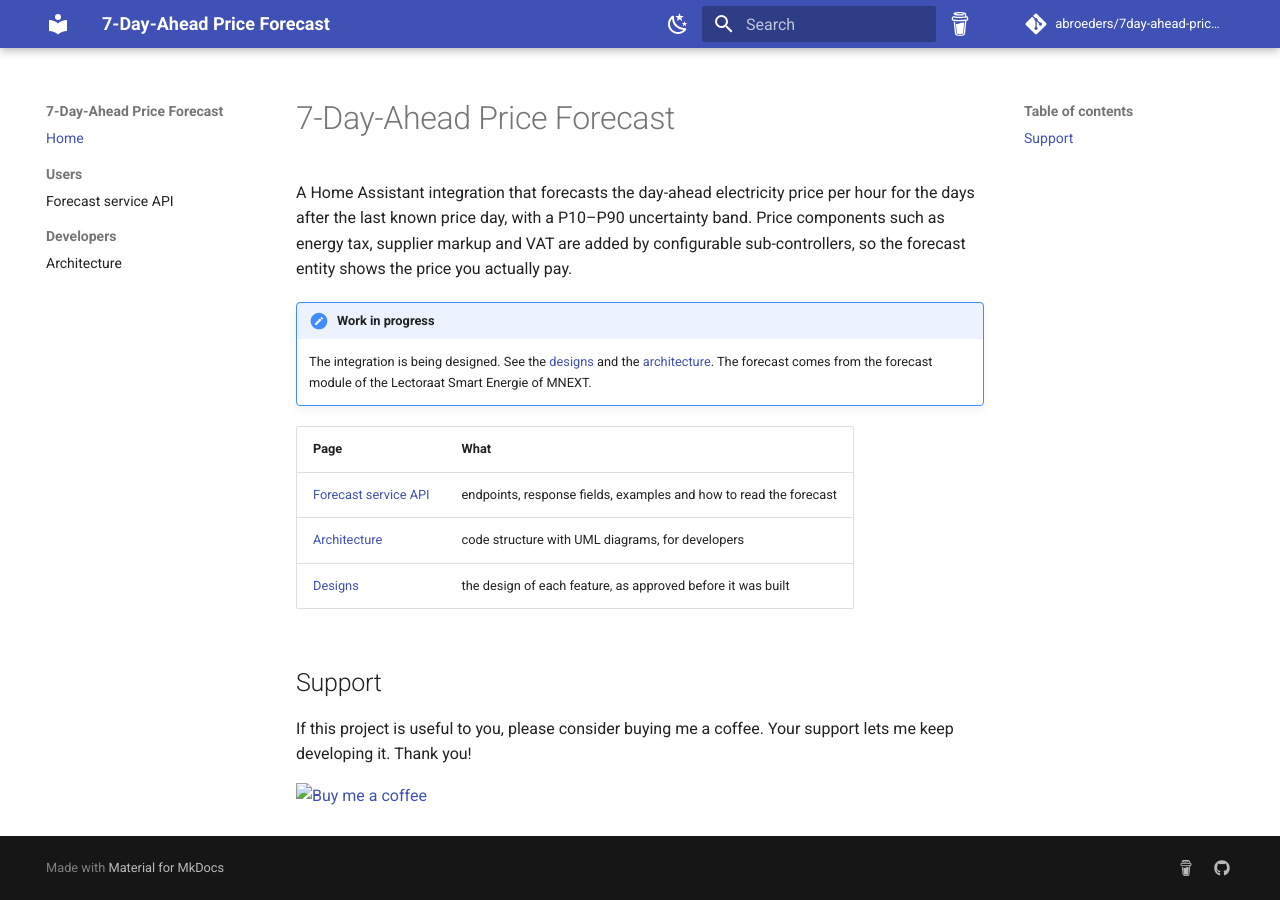
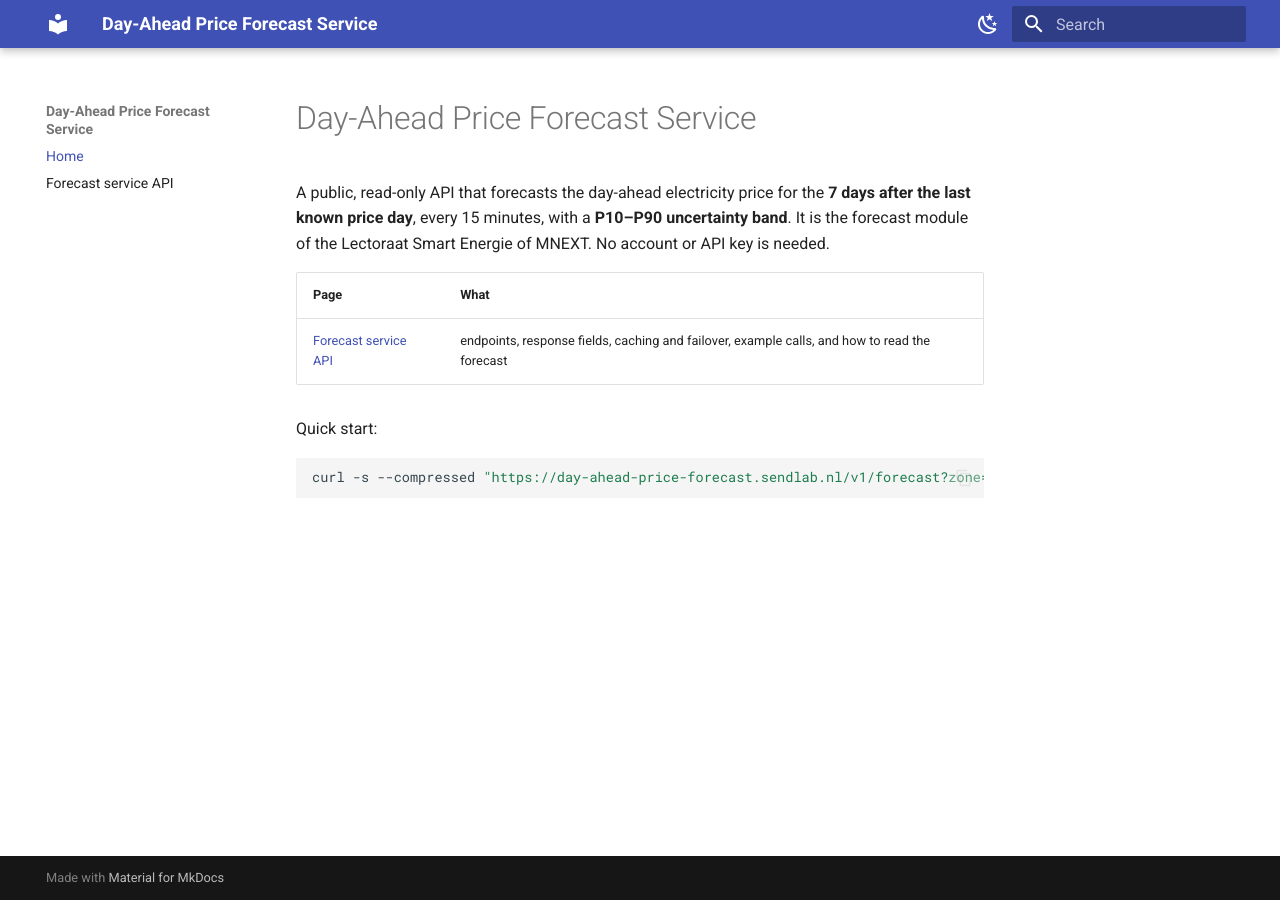
Before and after one commit to abroeders/7day-ahead-price-forecast, an MkDocs documentation site: the page built from docs/README.md, in a window 1280 px wide. Built offline with MkDocs 1.6.1 and Material for MkDocs 9.7.7, drawn with Linux system fonts in a browser that asks for light colours; comment, search, counter and statistics services are not loaded.

Commit message:
docs: make the site about the forecast service only, without support links (#3)

````diff
--- a/docs/README.md
+++ b/docs/README.md
@@ -1,20 +1,15 @@
-# 7-Day-Ahead Price Forecast
+# Day-Ahead Price Forecast Service
 
-A Home Assistant integration that forecasts the day-ahead electricity price per hour for the days after the
-last known price day, with a P10–P90 uncertainty band. Price components such as energy tax, supplier markup
-and VAT are added by configurable sub-controllers, so the forecast entity shows the price you actually pay.
-
-!!! note "Work in progress"
-    The integration is being designed. See the [designs](design/) and the [architecture](architecture.md). The forecast comes from the forecast module of the Lectoraat Smart Energie of MNEXT.
+A public, read-only API that forecasts the day-ahead electricity price for the **7 days after the last known
+price day**, every 15 minutes, with a **P10–P90 uncertainty band**. It is the forecast module of the Lectoraat
+Smart Energie of MNEXT. No account or API key is needed.
 
 | Page | What |
 |---|---|
-| [Forecast service API](forecast-service.md) | endpoints, response fields, examples and how to read the forecast |
-| [Architecture](architecture.md) | code structure with UML diagrams, for developers |
-| [Designs](design/) | the design of each feature, as approved before it was built |
+| [Forecast service API](forecast-service.md) | endpoints, response fields, caching and failover, example calls, and how to read the forecast |
 
-## Support
+Quick start:
 
-If this project is useful to you, please consider buying me a coffee. Your support lets me keep developing it. Thank you!
-
-<a href="https://www.buymeacoffee.com/abroeders"><img src="https://cdn.buymeacoffee.com/buttons/v2/default-yellow.png" alt="Buy me a coffee" height="50"></a>
+```bash
+curl -s --compressed "https://day-ahead-price-forecast.sendlab.nl/v1/forecast?zone=NL"
+```
--- a/docs/overrides/partials/header.html
+++ /dev/null
@@ -1,73 +0,0 @@
-{#- Material 9.8.2 header with a support button next to the search (copied; renew it when Material is upgraded) -#}
-{#-
-  This file was automatically generated - do not edit
--#}
-{% set class = "md-header" %}
-{% if "navigation.tabs.sticky" in features %}
-  {% set class = class ~ " md-header--shadow md-header--lifted" %}
-{% elif "navigation.tabs" not in features %}
-  {% set class = class ~ " md-header--shadow" %}
-{% endif %}
-<header class="{{ class }}" data-md-component="header">
-  <nav class="md-header__inner md-grid" aria-label="{{ lang.t('header') }}">
-    <a href="{{ config.extra.homepage | d(nav.homepage.url, true) | url }}" title="{{ config.site_name | e }}" class="md-header__button md-logo" aria-label="{{ config.site_name }}" data-md-component="logo">
-      {% include "partials/logo.html" %}
-    </a>
-    <label class="md-header__button md-icon" for="__drawer">
-      {% set icon = config.theme.icon.menu or "material/menu" %}
-      {% include ".icons/" ~ icon ~ ".svg" %}
-    </label>
-    <div class="md-header__title" data-md-component="header-title">
-      <div class="md-header__ellipsis">
-        <div class="md-header__topic">
-          <span class="md-ellipsis">
-            {{ config.site_name }}
-          </span>
-        </div>
-        <div class="md-header__topic" data-md-component="header-topic">
-          <span class="md-ellipsis">
-            {% if page.meta and page.meta.title %}
-              {{ page.meta.title }}
-            {% else %}
-              {{ page.title }}
-            {% endif %}
-          </span>
-        </div>
-      </div>
-    </div>
-    {% if config.theme.palette %}
-      {% if not config.theme.palette is mapping %}
-        {% include "partials/palette.html" %}
-      {% endif %}
-    {% endif %}
-    {% if not config.theme.palette is mapping %}
-      {% include "partials/javascripts/palette.html" %}
-    {% endif %}
-    {% if config.extra.alternate %}
-      {% include "partials/alternate.html" %}
-    {% endif %}
-    {% if "material/search" in config.plugins %}
-      {% set search = config.plugins["material/search"] | attr("config") %}
-      {% if search.enabled %}
-        <label class="md-header__button md-icon" for="__search">
-          {% set icon = config.theme.icon.search or "material/magnify" %}
-          {% include ".icons/" ~ icon ~ ".svg" %}
-        </label>
-        {% include "partials/search.html" %}
-      {% endif %}
-    {% endif %}
-    <a href="https://www.buymeacoffee.com/abroeders" class="md-header__button md-icon coffee" title="Support the development with a coffee" aria-label="Buy me a coffee" target="_blank" rel="noopener">
-      {% include ".icons/simple/buymeacoffee.svg" %}
-    </a>
-    {% if config.repo_url %}
-      <div class="md-header__source">
-        {% include "partials/source.html" %}
-      </div>
-    {% endif %}
-  </nav>
-  {% if "navigation.tabs.sticky" in features %}
-    {% if "navigation.tabs" in features %}
-      {% include "partials/tabs.html" %}
-    {% endif %}
-  {% endif %}
-</header>
--- a/docs/stylesheets/extra.css
+++ /dev/null
@@ -1,9 +0,0 @@
-/* support button in the top bar: always visible, in Buy Me a Coffee's yellow on hover */
-.md-header__button.coffee {
-  display: inline-block;
-}
-
-.md-header__button.coffee:hover {
-  color: #ffdd00;
-  opacity: 1;
-}
--- a/mkdocs.yml
+++ b/mkdocs.yml
@@ -1,30 +1,23 @@
 # Documentation site on GitHub Pages, built from docs/ by .github/workflows/docs.yml
-site_name: 7-Day-Ahead Price Forecast
-site_description: Home Assistant integration that forecasts day-ahead electricity prices seven days ahead
+site_name: Day-Ahead Price Forecast Service
+site_description: Public API of the 7-day day-ahead electricity price forecast
 site_url: https://abroeders.github.io/7day-ahead-price-forecast/
-repo_url: https://github.com/abroeders/7day-ahead-price-forecast
-repo_name: abroeders/7day-ahead-price-forecast
-edit_uri: edit/develop/docs/
 
 docs_dir: docs
 exclude_docs: |
+  architecture.md
   design/
   hooks.py
-  overrides/
   __pycache__/
 hooks:
   - docs/hooks.py
 
 nav:
   - Home: README.md
-  - Users:
-      - Forecast service API: forecast-service.md
-  - Developers:
-      - Architecture: architecture.md
+  - Forecast service API: forecast-service.md
 
 theme:
   name: material
-  custom_dir: docs/overrides  # partials/header.html: support button in the top bar
   features:
     - navigation.sections
     - navigation.top
@@ -52,15 +45,3 @@ markdown_extensions:
         - name: mermaid
           class: mermaid
           format: !!python/name:pymdownx.superfences.fence_code_format
-
-extra_css:
-  - stylesheets/extra.css
-
-extra:
-  social:
-    - icon: simple/buymeacoffee
-      link: https://www.buymeacoffee.com/abroeders
-      name: Support the development with a coffee
-    - icon: fontawesome/brands/github
-      link: https://github.com/abroeders/7day-ahead-price-forecast
-      name: Source code on GitHub
````
